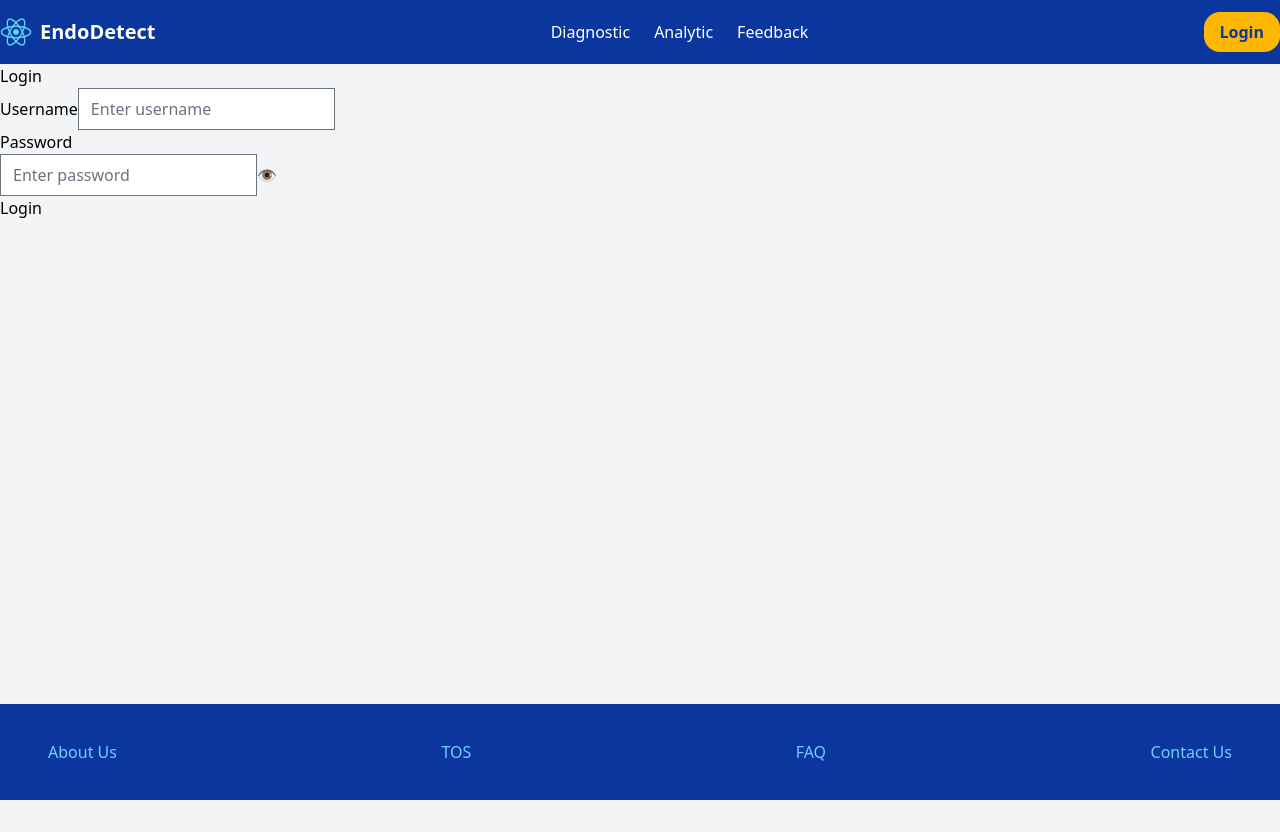
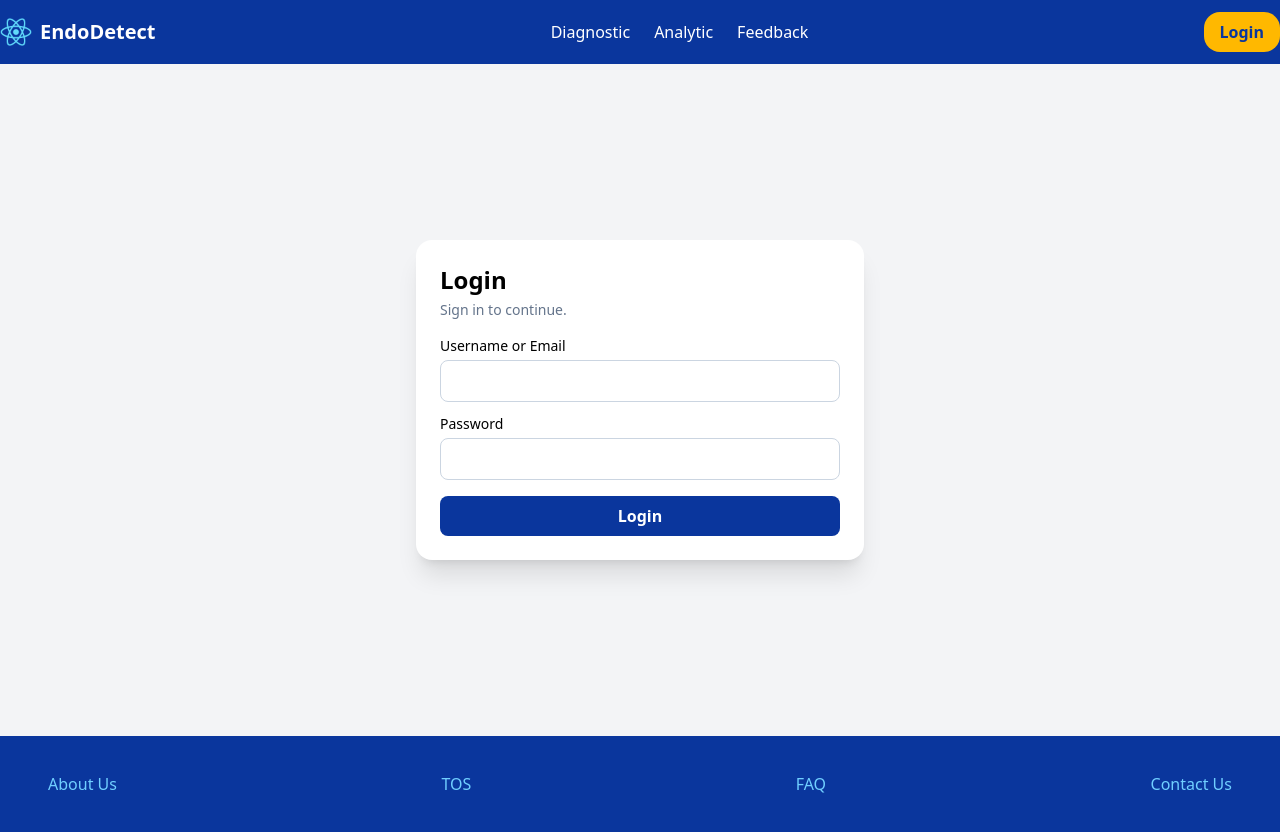
Before and after one commit to nnam101016/polyp-detection-webapp, a React (Create React App) app in the folder endo_frontend/: page /login in a window 1280 px wide. Before the commit the page ends 800 px from the top, so only its background shows below. Built offline with nearby package versions, Linux system fonts and the light colour scheme.

Commit message:
fixed login page again, better diagnostic UI

```diff
--- a/endo_frontend/src/pages/DiagnosisPage.js
+++ b/endo_frontend/src/pages/DiagnosisPage.js
@@ -1,60 +1,35 @@
 // src/pages/DiagnosisPage.js
-import { useState, useEffect } from "react";
-import { useDropzone } from "react-dropzone";
+import { useState } from "react";
 import API from "../api";
-import addericon from "../image/file-add.svg";
-import CarouselWithText from "../components/CarouselWithText";
 import ImageCompare from "../components/ImageCompare";
 import ResultView from "../ResultView";
 
 export default function DiagnosisPage() {
-  // ===== your states brought over from App.js =====
-  const [files, setFiles] = useState([]);                 // raw File[]
-  const [previewUrls, setPreviewUrls] = useState([]);     // string[]
+  // --- your original state ---
+  const [files, setFiles] = useState([]);
+  const [previewUrls, setPreviewUrls] = useState([]);
   const [patientName, setPatientName] = useState("");
   const [patientId, setPatientId] = useState("");
   const [notes, setNotes] = useState("");
   const [message, setMessage] = useState("");
-  const [uploadResults, setUploadResults] = useState([]); // backend response
+  const [uploadResults, setUploadResults] = useState([]);
   const [model, setModel] = useState("default");
 
-  // ===== dropzone (keep friend's UX) =====
-  const { getRootProps, getInputProps, isDragActive, open } = useDropzone({
-    accept: { "image/*": [] },
-    noClick: true,
-    multiple: true,
-    onDrop: accepted => {
-      const selected = accepted.slice(0, 10); // cap at 10 like your App.js
-      setFiles(selected);
-      setUploadResults([]); // reset any old results
-      const urls = selected.map(f => URL.createObjectURL(f));
+  const handleFileChange = (e) => {
+    const selectedFiles = Array.from(e.target.files).slice(0, 10); // max 10
+    setFiles(selectedFiles);
+    setUploadResults([]);
+    const urls = selectedFiles.map((file) => URL.createObjectURL(file));
     setPreviewUrls(urls);
-    },
-  });
-
-  useEffect(() => {
-    return () => {
-      // cleanup object URLs
-      previewUrls.forEach(u => URL.revokeObjectURL(u));
-    };
-  }, [previewUrls]);
-
-  const handleRemoveImage = () => {
-    setFiles([]);
-    setPreviewUrls([]);
-    setUploadResults([]);
-    setMessage("");
   };
 
-  // ===== your original upload() logic, unchanged =====
   const upload = async () => {
     if (files.length === 0) {
       setMessage("Please select at least one file.");
       return;
     }
-
     const formData = new FormData();
-    files.forEach(file => formData.append("files", file));
+    files.forEach((file) => formData.append("files", file));
     formData.append("patient_name", patientName);
     formData.append("patient_id", patientId);
     formData.append("notes", notes);
@@ -68,7 +43,7 @@ export default function DiagnosisPage() {
         headers: { "Content-Type": "multipart/form-data" },
       });
       setUploadResults(res.data.results);
-      setMessage(res.data.message);
+      setMessage(res.data.message || "Done.");
     } catch (error) {
       console.error(error);
       setMessage(error?.response?.data?.detail || "Upload failed.");
@@ -77,102 +52,68 @@ export default function DiagnosisPage() {
 
   return (
     <div className="w-full bg-gray-100">
-      <div className="min-h-[70vh] max-w-7xl mx-auto px-4 py-8 flex flex-col items-center">
-        {/* Uploader / Preview area (friend's UI kept) */}
-        {files.length > 0 ? (
-          <div className="w-full md:w-4/5 p-6 md:p-10 border-4 border-egypt-blue panel-sky flex flex-col items-center">
-            <CarouselWithText
-              cards={previewUrls.map((src, i) => ({ id: i, src }))}
-            />
+      <div className="min-h-[70vh] max-w-5xl mx-auto px-4 py-8 flex flex-col items-center">
+        <h1 className="text-3xl font-bold mb-6 text-center">Diagnostic</h1>
 
-            {/* Controls bar: keep UI minimal, add Scan + Delete + Model */}
-            <div className="w-full mt-6 grid grid-cols-1 md:grid-cols-3 gap-4">
-              <div className="flex items-center gap-2">
-                <label className="font-semibold whitespace-nowrap">Model</label>
+        {/* Upload card */}
+        <div className="bg-white p-6 rounded shadow w-full max-w-2xl">
+          <div className="mb-4">
+            <label className="block mb-1 font-semibold">Select Model</label>
             <select
-                  className="border rounded p-2 w-full"
               value={model}
-                  onChange={e => setModel(e.target.value)}
+              onChange={(e) => setModel(e.target.value)}
+              className="border p-2 w-full"
             >
-                  <option value="default">Default (YOLO)</option>
-                  <option value="fast">Fast (YOLO)</option>
-                  <option value="accurate">Accurate (YOLO)</option>
-                  <option value="experimental">Experimental (YOLO)</option>
-                  <option value="maskrcnn">Mask R-CNN (seg)</option>
-                  <option value="unet">U‑Net (seg)</option>
+              <option value="default">YOLO (detection)</option>
+              <option value="maskrcnn">Mask R‑CNN (segmentation)</option>
+              <option value="unet">U‑Net (segmentation)</option>
             </select>
           </div>
 
-              <button className="button-border" onClick={handleRemoveImage}>
-                Delete
-              </button>
+          <div className="mb-4">
+            <label className="block mb-1 font-semibold">
+              Select Images (max 10)
+            </label>
+            <input
+              type="file"
+              onChange={handleFileChange}
+              className="border p-2 w-full"
+              multiple
+              accept="image/*"
+            />
+          </div>
 
-              <button className="button-enlarge" onClick={upload}>
+          <div className="grid grid-cols-1 md:grid-cols-3 gap-3 mb-4">
+            <input
+              type="text"
+              value={patientName}
+              placeholder="Patient Name"
+              onChange={(e) => setPatientName(e.target.value)}
+              className="border p-2 w-full"
+            />
+            <input
+              type="text"
+              value={patientId}
+              placeholder="Patient ID"
+              onChange={(e) => setPatientId(e.target.value)}
+              className="border p-2 w-full"
+            />
+            <input
+              type="text"
+              value={notes}
+              placeholder="Notes"
+              onChange={(e) => setNotes(e.target.value)}
+              className="border p-2 w-full"
+            />
+          </div>
+
+          <button
+            onClick={upload}
+            className="bg-blue-500 text-white px-4 py-2 rounded hover:bg-blue-600 w-full"
+          >
             Scan
           </button>
         </div>
-
-            {/* Optional: patient meta (kept compact under an advanced section) */}
-            <details className="w-full mt-4">
-              <summary className="cursor-pointer font-semibold">
-                Patient info (optional)
-              </summary>
-              <div className="mt-3 grid grid-cols-1 md:grid-cols-3 gap-3">
-                <input
-                  className="border rounded p-2"
-                  placeholder="Patient Name"
-                  value={patientName}
-                  onChange={e => setPatientName(e.target.value)}
-                />
-                <input
-                  className="border rounded p-2"
-                  placeholder="Patient ID"
-                  value={patientId}
-                  onChange={e => setPatientId(e.target.value)}
-                />
-                <input
-                  className="border rounded p-2 md:col-span-1 col-span-1"
-                  placeholder="Notes"
-                  value={notes}
-                  onChange={e => setNotes(e.target.value)}
-                />
-              </div>
-            </details>
-          </div>
-        ) : (
-          <div className="h-2/3 w-full md:w-4/5">
-            <div
-              {...getRootProps()}
-              className={
-                isDragActive
-                  ? "dropzone bg-opacity-100 w-full h-[60vh] gap-6 flex flex-col items-center justify-center panel-sky border-4 border-dashed border-egypt-blue"
-                  : "dropzone bg-opacity-50 w-full h-[60vh] gap-6 flex flex-col items-center justify-center panel-sky border-4 border-dashed border-egypt-blue"
-              }
-            >
-              <input {...getInputProps()} />
-              {!isDragActive ? (
-                <>
-                  <button
-                    type="button"
-                    onClick={open}
-                    className="button-enlarge w-3/4 h-16 md:h-20 shadow-xl text-xl md:text-3xl flex flex-row items-center justify-between"
-                  >
-                    <img src={addericon} alt="add_icon" className="h-full" />
-                    Select File From Folder
-                    <img src={addericon} alt="add_icon" className="h-full" />
-                  </button>
-                  <p className="text-egypt-blue text-opacity-50">
-                    Accepted Image Types: JPG, JPEG, PNG, etc…
-                  </p>
-                </>
-              ) : (
-                <p className="font-bold text-5xl md:text-8xl text-white p-10">
-                  Drop Files Here
-                </p>
-              )}
-            </div>
-          </div>
-        )}
 
         {/* Status/message */}
         {message && (
@@ -181,17 +122,20 @@ export default function DiagnosisPage() {
           </div>
         )}
 
-        {/* Processed results (your components) */}
+        {/* Results */}
         {uploadResults.length > 0 && (
           <div className="w-full flex flex-col items-center mt-10">
             <h2 className="text-xl font-semibold mb-4">Processed Results</h2>
-            <div className="flex flex-wrap justify-center gap-6">
+            <div className="flex flex-wrap justify-center gap-8">
               {uploadResults.map((res, i) => (
-                <div key={i} className="flex flex-col items-center gap-2">
+                <div key={i} className="flex flex-col items-center gap-3">
+                  {/* make the image bigger with a wider container */}
+                  <div className="w-[720px] max-w-full">
                     <ImageCompare
                       originalUrl={previewUrls[i]}
                       processedUrl={res.processed_s3_url}
                     />
+                  </div>
                   <ResultView result={res.result} />
                 </div>
               ))}
--- a/endo_frontend/src/pages/Login.js
+++ b/endo_frontend/src/pages/Login.js
@@ -1,64 +1,73 @@
+// src/pages/Login.jsx
 import React, { useState } from "react";
-import { useNavigate } from "react-router-dom";
-import API from "../api"; // axios with baseURL and timeout
+import { useLocation, useNavigate } from "react-router-dom";
+import API from "../api"; // if you use it
 
-const Login = ({ onLogin }) => {
-  const [username, setUsername] = useState("");
-  const [password, setPassword] = useState("");
-  const [showPassword, setShowPassword] = useState(false);
-  const [error, setError] = useState("");
+export default function Login() {
+  const [usernameOrEmail, setU] = useState("");
+  const [password, setP] = useState("");
+  const [loading, setLoading] = useState(false);
+  const [err, setErr] = useState("");
+
+  const navigate = useNavigate();
+  const location = useLocation();
+  const from = location.state?.from?.pathname || "/";
 
   const handleSubmit = async (e) => {
     e.preventDefault();
+    setLoading(true);
+    setErr("");
+    try {
+      // Call your backend
+      const payload = usernameOrEmail.includes("@")
+        ? { email: usernameOrEmail, password }
+        : { username: usernameOrEmail, password };
 
-    const success = onLogin(username, password);
-    if (!success) {
-      setError("Invalid username or password.");
-    } else {
-      setError("");
+      const res = await API.post("/login", payload);
+      localStorage.setItem("token", res.data?.access_token);
+
+      // go to the page they wanted, or home
+      navigate(from, { replace: true });
+    } catch (e) {
+      setErr(e?.response?.data?.detail || "Login failed");
+    } finally {
+      setLoading(false);
     }
   };
 
   return (
-    <form className="login" onSubmit={handleSubmit}>
-      <h2>Login</h2>
+    <div className="min-h-[calc(100vh-8rem)] flex items-center justify-center">
+      <form onSubmit={handleSubmit} className="w-full max-w-md bg-white shadow-xl rounded-2xl p-6">
+        <h1 className="text-2xl font-semibold mb-1">Login</h1>
+        <p className="text-sm text-slate-500 mb-4">Sign in to continue.</p>
 
-      {error && <p className="error-message">{error}</p>}
+        {err && <div className="mb-3 text-sm text-red-700 bg-red-50 border border-red-200 rounded px-3 py-2">{err}</div>}
 
-      <div className="input-group">
-        <label>Username</label>
+        <label className="block text-sm font-medium">Username or Email</label>
         <input
-          type="text"
-          value={username}
-          onChange={(e) => setUsername(e.target.value)}
-          placeholder="Enter username"
+          className="mt-1 mb-3 block w-full rounded-lg border-slate-300 focus:border-egypt-blue focus:ring-egypt-blue"
+          value={usernameOrEmail}
+          onChange={(e) => setU(e.target.value)}
+          required
         />
-      </div>
 
-      <div className="input-group">
-        <label>Password</label>
-        <div className="password-wrapper">
+        <label className="block text-sm font-medium">Password</label>
         <input
-            type={showPassword ? "text" : "password"}
+          type="password"
+          className="mt-1 mb-4 block w-full rounded-lg border-slate-300 focus:border-egypt-blue focus:ring-egypt-blue"
           value={password}
-            onChange={(e) => setPassword(e.target.value)}
-            placeholder="Enter password"
+          onChange={(e) => setP(e.target.value)}
+          required
         />
+
         <button
-            type="button"
-            className="toggle-btn"
-            onClick={() => setShowPassword(!showPassword)}
+          type="submit"
+          disabled={loading}
+          className="w-full rounded-lg bg-egypt-blue text-white font-semibold py-2 disabled:opacity-60"
         >
-            {showPassword ? "🙈" : "👁️"}
-          </button>
-        </div>
-      </div>
-
-      <button type="submit" className="login-btn">
-        Login
+          {loading ? "Signing in..." : "Login"}
         </button>
       </form>
+    </div>
   );
-};
-
-export default Login;
+}
```
Also changed, not shown: endo_frontend/src/components/ImageCompare.js (+8 -7 lines), 1 other file (tests, documents, lock files or other folders). Lines whose indentation alone changed are shown as unchanged.
